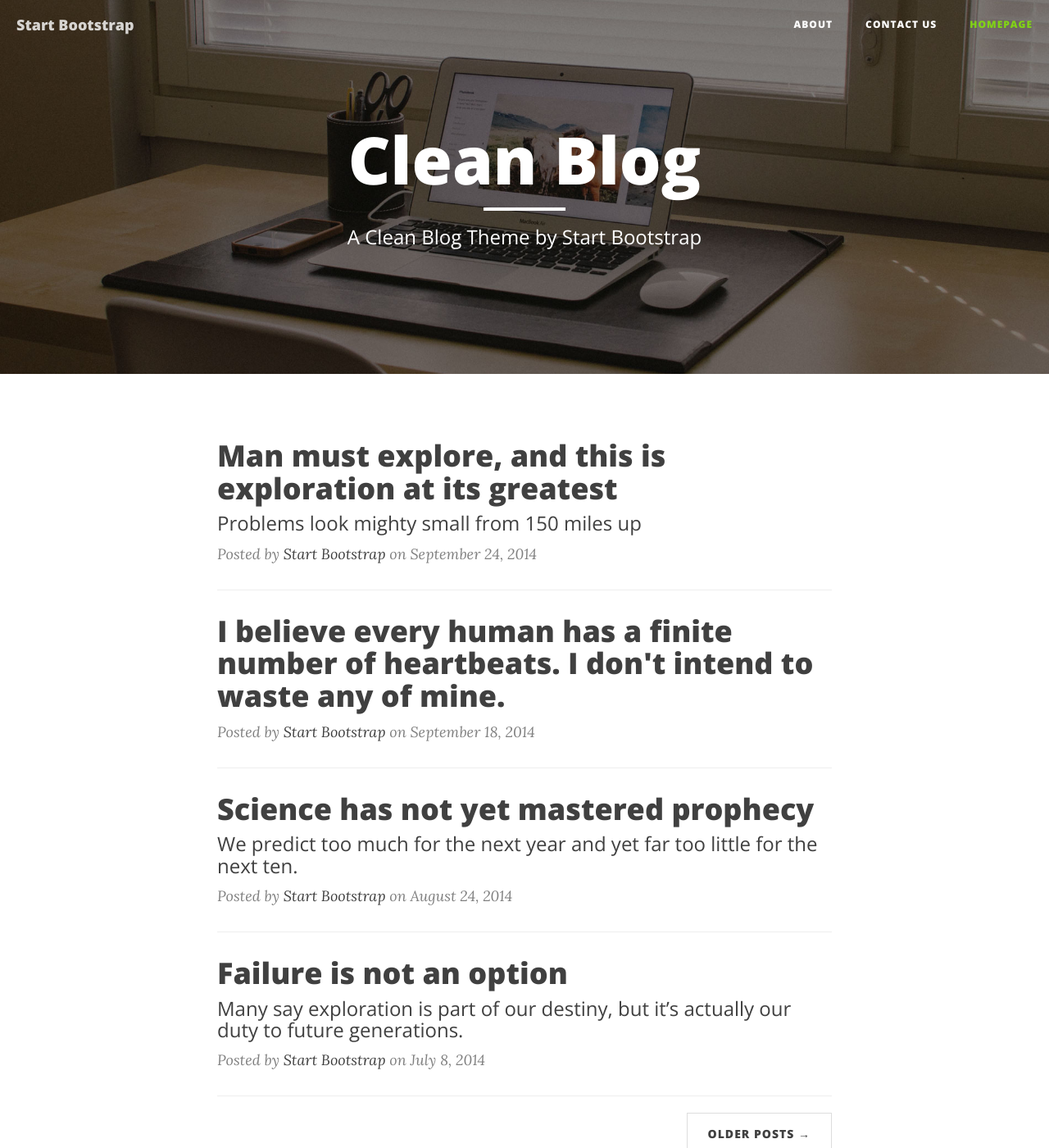
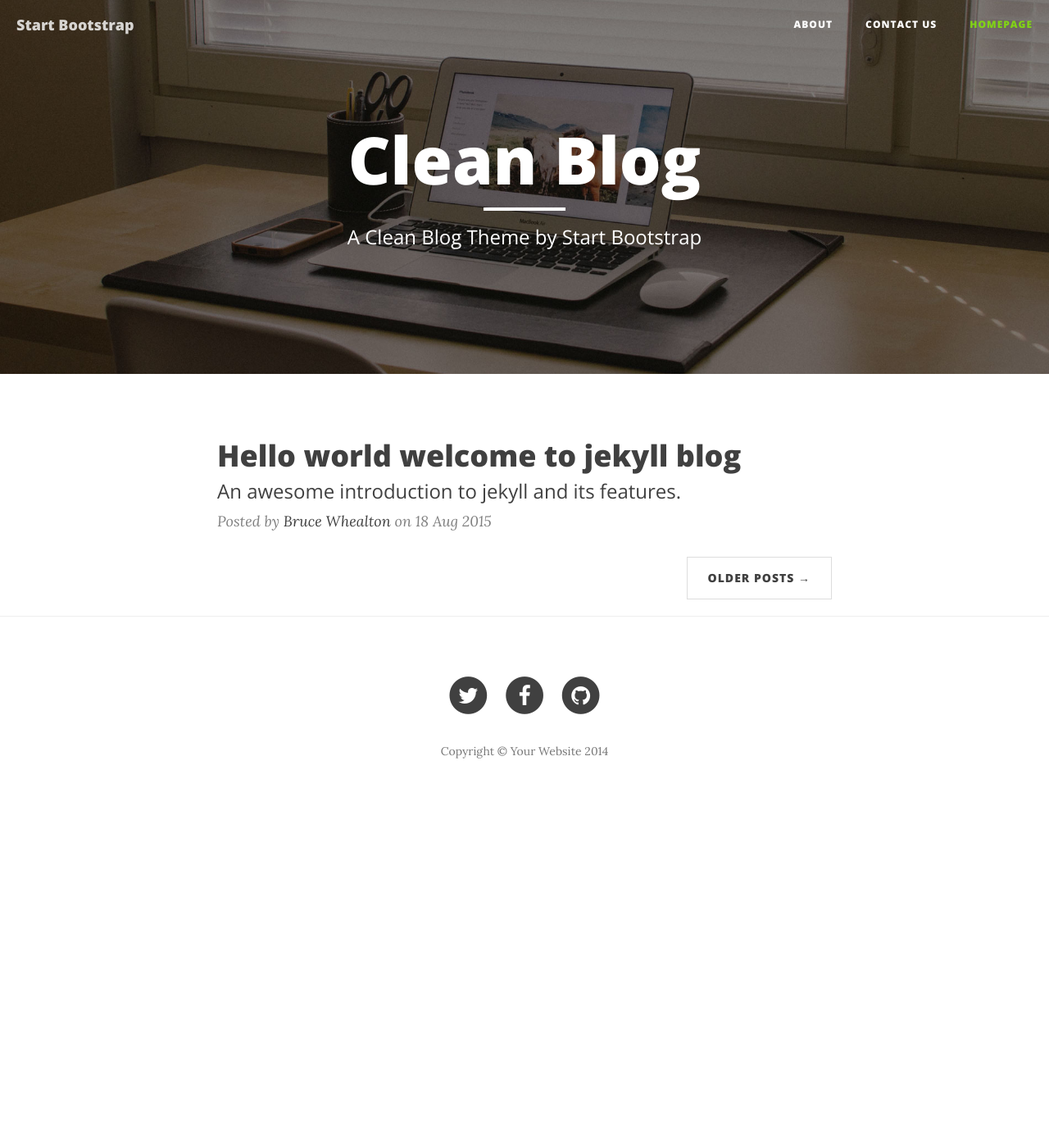
Before and after one commit to BruceMWhealton/jekyll_blog, a Jekyll site: the page built from index.html, in a window 1280 px wide and 1400 px high. Shown: the whole window at 82% size. Built offline with Jekyll 4.4.1, drawn with Linux system fonts in a browser that asks for light colours; nearby versions of some CDN libraries; Markdown is read by kramdown in place of the engine named in the settings.

Commit message:
Created dynamic posts in Jekyll

```diff
--- a/_includes/footer.html
+++ b/_includes/footer.html
@@ -35,13 +35,13 @@
 </footer>
 
 <!-- jQuery -->
-<script src="js/jquery.js"></script>
+<script src="{{ site.url }}/js/jquery.js"></script>
 
 <!-- Bootstrap Core JavaScript -->
-<script src="js/bootstrap.min.js"></script>
+<script src="{{ site.url }}/js/bootstrap.min.js"></script>
 
 <!-- Custom Theme JavaScript -->
-<script src="js/clean-blog.min.js"></script>
+<script src="{{ site.url }}/js/clean-blog.min.js"></script>
 
 </body>
 
--- a/_includes/header.html
+++ b/_includes/header.html
@@ -12,10 +12,10 @@
   <title>Clean Blog</title>
 
   <!-- Bootstrap Core CSS -->
-  <link href="css/bootstrap.min.css" rel="stylesheet">
+  <link href="{{ site.url }}/css/bootstrap.min.css" rel="stylesheet">
 
   <!-- Custom CSS -->
-  <link href="css/clean-blog.css" rel="stylesheet">
+  <link href="{{ site.url }}/css/clean-blog.css" rel="stylesheet">
 
   <!-- Custom Fonts -->
   <link href="http://maxcdn.bootstrapcdn.com/font-awesome/4.1.0/css/font-awesome.min.css" rel="stylesheet" type="text/css">
@@ -38,7 +38,7 @@
 
   <!-- Page Header -->
   <!-- Set your background image for this header on the line below. -->
-  <header class="intro-header" style="background-image: url('img/home-bg.jpg')">
+  <header class="intro-header" style="background-image: url('{{ site.url }}/img/home-bg.jpg')">
     <div class="container">
       <div class="row">
         <div class="col-lg-8 col-lg-offset-2 col-md-10 col-md-offset-1">
--- /dev/null
+++ b/_posts/2015-08-18-hello-world-welcome-to-jekyll-blog.md
@@ -0,0 +1,12 @@
+---
+layout: post
+title: "Hello world welcome to jekyll blog"
+description: "An awesome introduction to jekyll and its features."
+author: "Bruce Whealton"
+---
+
+#Hello world welcome to jekyll blog
+
+An awesome introduction to jekyll and its features.  An awesome introduction to jekyll and its features.  An awesome introduction to jekyll and its features.  An awesome introduction to jekyll and its features.  An awesome introduction to jekyll and its features.
+
+###Hello world welcome to jekyll blog
--- a/index.html
+++ b/index.html
@@ -8,51 +8,20 @@ group: "navigation"
     <div class="container">
         <div class="row">
             <div class="col-lg-8 col-lg-offset-2 col-md-10 col-md-offset-1">
+                {% for post in site.posts %}
                     <div class="post-preview">
-                    <a href="post.html">
+                        <a href="{{ post.url }}">
                             <h2 class="post-title">
-                            Man must explore, and this is exploration at its greatest
+                                {{ post.title }}
                             </h2>
                             <h3 class="post-subtitle">
-                            Problems look mighty small from 150 miles up
+                                {{ post.description }}
                             </h3>
                         </a>
-                    <p class="post-meta">Posted by <a href="#">Start Bootstrap</a> on September 24, 2014</p>
+                        <p class="post-meta">Posted by <a href="http://futurewavewebdevelopment.com">{{ post.author }}</a> on {{ post.date | date_to_string }}</p>
                     </div>
-                <hr>
-                <div class="post-preview">
-                    <a href="post.html">
-                        <h2 class="post-title">
-                            I believe every human has a finite number of heartbeats. I don't intend to waste any of mine.
-                        </h2>
-                    </a>
-                    <p class="post-meta">Posted by <a href="#">Start Bootstrap</a> on September 18, 2014</p>
-                </div>
-                <hr>
-                <div class="post-preview">
-                    <a href="post.html">
-                        <h2 class="post-title">
-                            Science has not yet mastered prophecy
-                        </h2>
-                        <h3 class="post-subtitle">
-                            We predict too much for the next year and yet far too little for the next ten.
-                        </h3>
-                    </a>
-                    <p class="post-meta">Posted by <a href="#">Start Bootstrap</a> on August 24, 2014</p>
-                </div>
-                <hr>
-                <div class="post-preview">
-                    <a href="post.html">
-                        <h2 class="post-title">
-                            Failure is not an option
-                        </h2>
-                        <h3 class="post-subtitle">
-                            Many say exploration is part of our destiny, but it’s actually our duty to future generations.
-                        </h3>
-                    </a>
-                    <p class="post-meta">Posted by <a href="#">Start Bootstrap</a> on July 8, 2014</p>
-                </div>
-                <hr>
+                {% endfor %}
+
                 <!-- Pager -->
                 <ul class="pager">
                     <li class="next">
```
Also changed, not shown: _layouts/post.html (added, +17 -0 lines), post.html (deleted, +0 -52 lines). Lines whose indentation alone changed are shown as unchanged.
